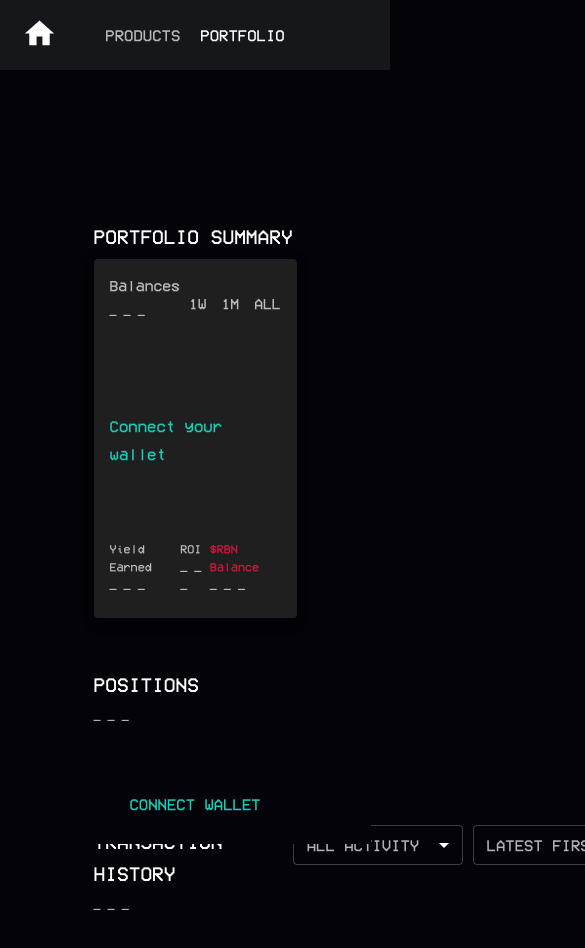
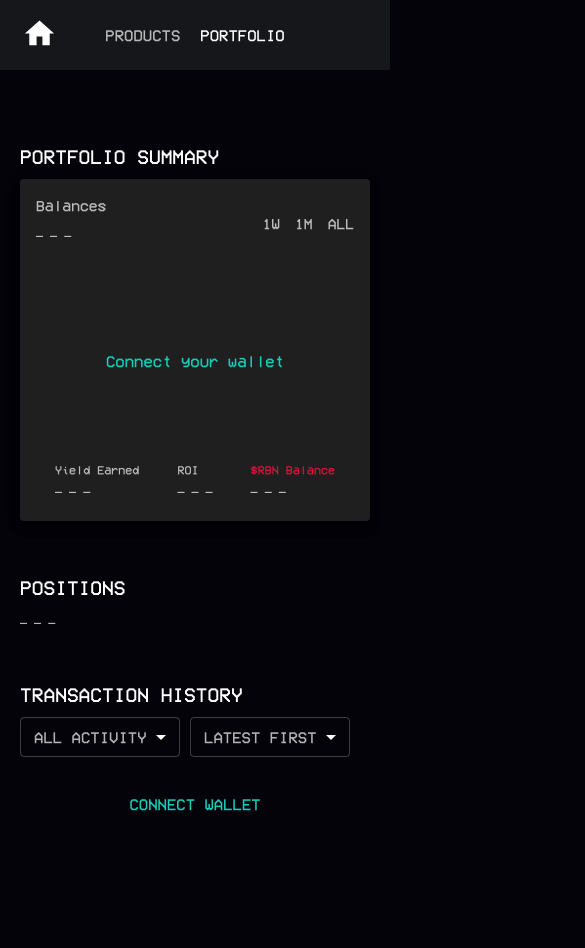
Before and after one commit to danielkwok21/Ribbon-Finance-Clone, a React (Create React App) app in the folder ribbon-fe/: page /portfolio in a window 390 px wide. Shown: the top 948 px of the page, 585 px wide, since content can reach past the window. Built offline with nearby package versions, Linux system fonts and the light colour scheme; no server answers.

Commit message:
responsive portfolio

```diff
--- a/ribbon-fe/src/index.css
+++ b/ribbon-fe/src/index.css
@@ -13,7 +13,7 @@ body {
 .page {
   display: flex;
   justify-content: center;
-  padding: 50px;
+  padding: 20px;
   height: 100%;
   min-height: 100vh;
 }
--- a/ribbon-fe/src/pages/Portfolio/index.tsx
+++ b/ribbon-fe/src/pages/Portfolio/index.tsx
@@ -17,16 +17,16 @@ export default function Dashboard() {
     useEffect(() => {
         getProducts()
             .then(res => {
-            if(res.status !== true) throw res.message
+                if (res.status !== true) throw res.message
                 setProducts(res.products || [])
             })
-        .catch((err:string) => {
+            .catch((err: string) => {
                 console.error(err)
             })
     }, [])
 
     return (
-        <div className='page' style={{ flexDirection: 'column', alignItems: 'center' }}>
+        <div className='page' style={{ flexDirection: 'column', justifyContent: 'flex-start', alignItems: 'center', }}>
 
             <div
                 style={{
@@ -34,7 +34,8 @@ export default function Dashboard() {
                     justifyContent: 'center',
                     flexDirection: 'column',
                     alignItems: 'center',
-                    width: '70%'
+                    width: '100%',
+                    maxWidth: 500,
                 }}
             >
 
@@ -196,16 +197,15 @@ export default function Dashboard() {
                         flexDirection: 'column',
                         justifyContent: 'flex-start',
                         alignItems: 'flex-start',
-                        width: '100%'
+                        width: '100%',
                     }}
-                >
-                    <div
-                        style={{ marginTop: 50 }}
                 >
                     <div
                         style={{
                             display: 'flex',
-                                flexDirection: 'row'
+                            flexDirection: 'column',
+                            width: '100%',
+                            flexWrap: 'wrap'
                         }}
                     >
 
@@ -213,7 +213,9 @@ export default function Dashboard() {
                             TRANSACTION HISTORY
                         </Typography>
 
-                            <FormControl style={{ width: 200, marginLeft: 10 }} size='small'>
+                        <div>
+
+                            <FormControl style={{ width: '50%', maxWidth: 160, }} size='small'>
                                 <InputLabel id="strategy-label">ALL ACTIVITY</InputLabel>
                                 <Select
                                     style={{ maxWidth: 200 }}
@@ -232,7 +234,7 @@ export default function Dashboard() {
                                 </Select>
                             </FormControl>
 
-                            <FormControl style={{ width: 200, marginLeft: 10 }} size='small'>
+                            <FormControl style={{ width: '50%', maxWidth: 160, marginLeft: 10 }} size='small'>
                                 <InputLabel id="deposit-asset-label">LATEST FIRST</InputLabel>
                                 <Select
                                     style={{ maxWidth: 200 }}
@@ -252,12 +254,11 @@ export default function Dashboard() {
                                 </Select>
                             </FormControl>
                         </div>
+                    </div>
 
                     <Typography sx={{ fontSize: 12 }} color="text.secondary">
                         _ _ _
                     </Typography>
-
-                    </div>
                 </div>
             </div>
         </div >
```
Lines whose indentation alone changed are shown as unchanged.
